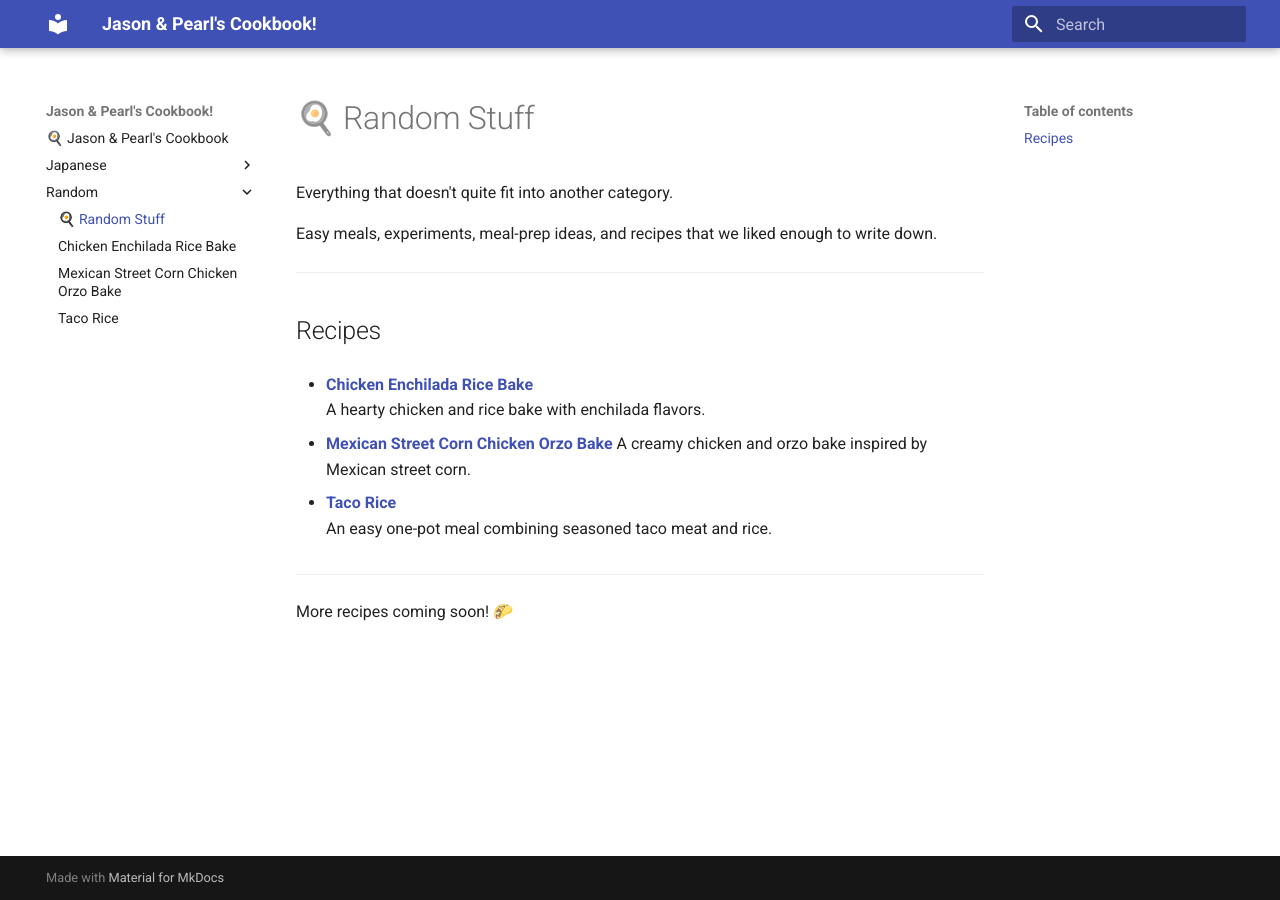
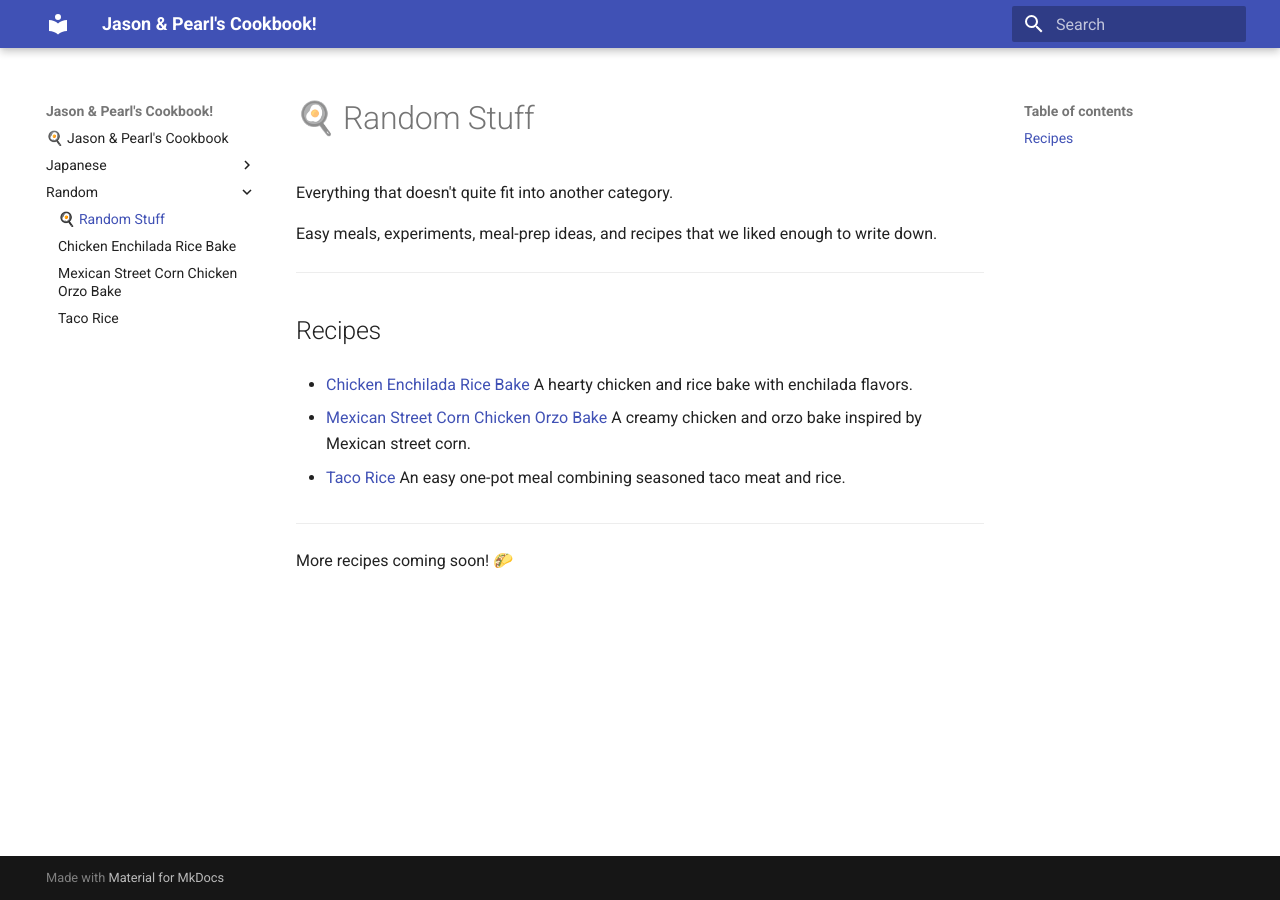
Before and after one commit to glerk/my-cookbook, an MkDocs documentation site: the page built from docs/Random/index.md, in a window 1280 px wide. Built offline with MkDocs 1.6.1 and Material for MkDocs 9.7.7, drawn with Linux system fonts in a browser that asks for light colours.

Commit message:
vault backup: 2026-10-05 00:16:28

```diff
--- a/docs/Random/index.md
+++ b/docs/Random/index.md
@@ -8,13 +8,13 @@ Easy meals, experiments, meal-prep ideas, and recipes that we liked enough to wr
 
 ## Recipes
 
-- **[Chicken Enchilada Rice Bake](chicken-enchilada-rice-bake.md)**
+- [Chicken Enchilada Rice Bake](chicken-enchilada-rice-bake.md)
   A hearty chicken and rice bake with enchilada flavors.
 
-- **[Mexican Street Corn Chicken Orzo Bake](mexican-street-corn-chicken-orzo-bake.md)**
+- [Mexican Street Corn Chicken Orzo Bake](mexican-street-corn-chicken-orzo-bake.md)
   A creamy chicken and orzo bake inspired by Mexican street corn.
 
-- **[Taco Rice](one-pot-taco-rice.md)**
+- [Taco Rice](one-pot-taco-rice.md)
   An easy one-pot meal combining seasoned taco meat and rice.
 
 ---
```
